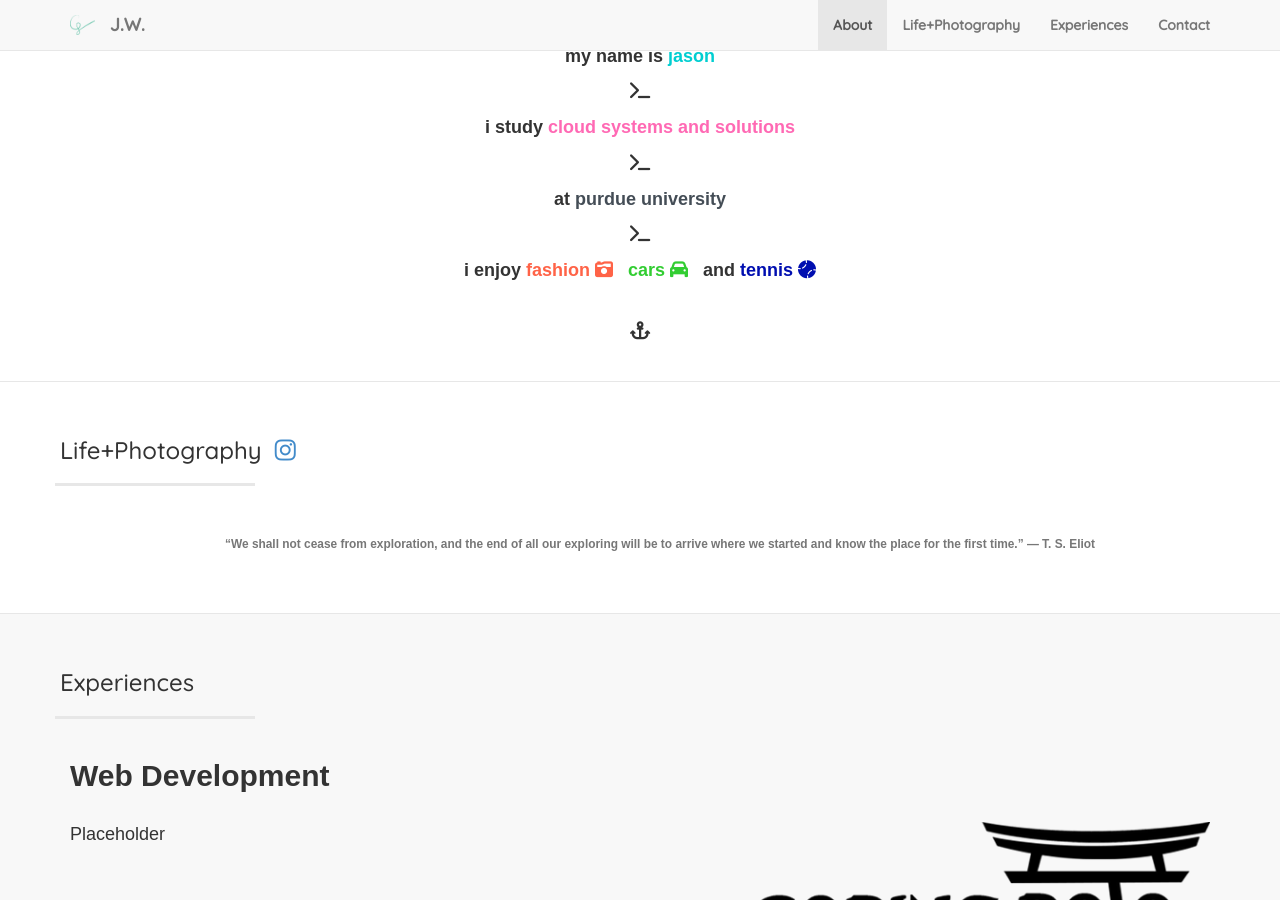
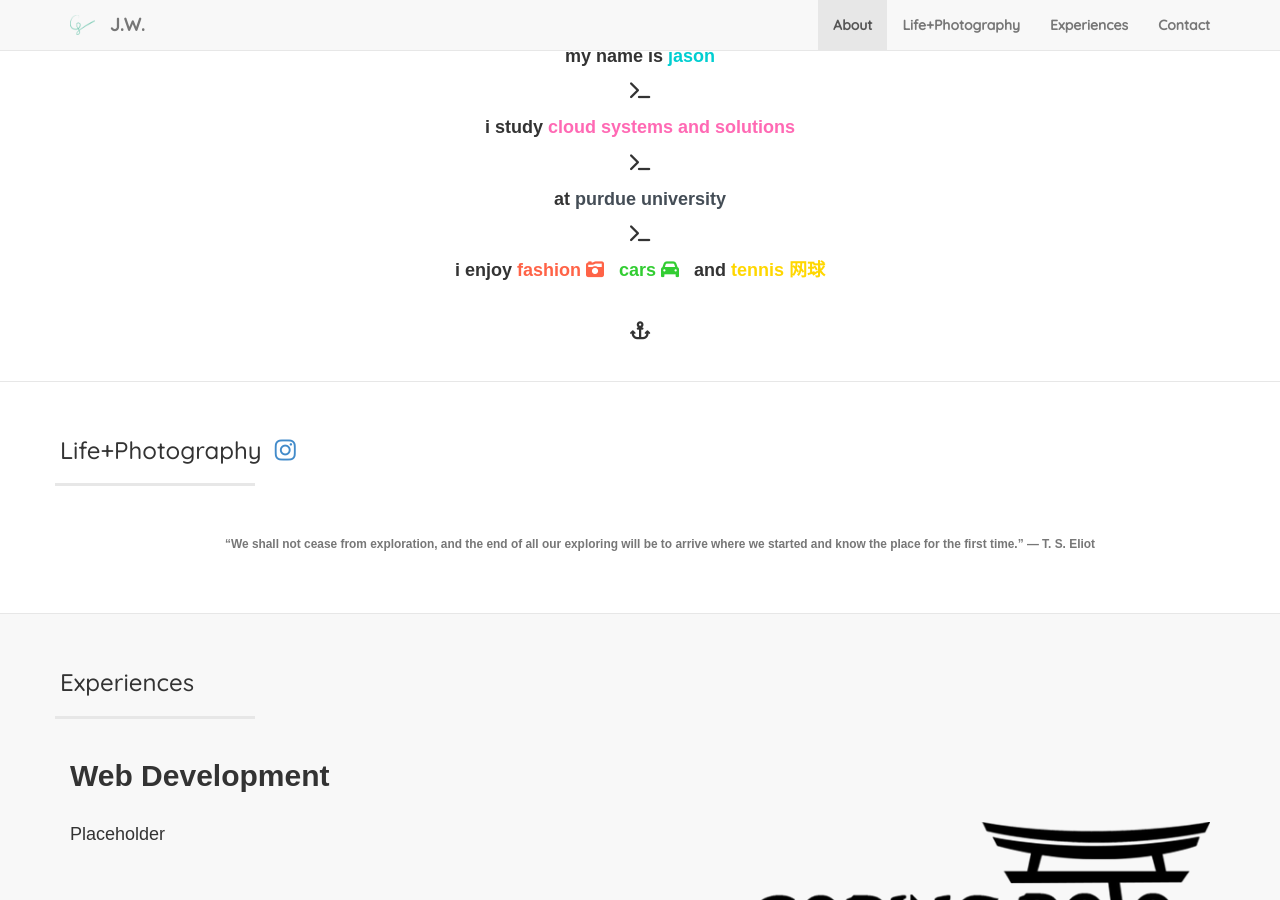
Before and after one commit to jawang94/jawang94.github.io, a Jekyll site: the page built from index.html, in a window 1280 px wide and 900 px high, scrolled down 983 px. Built offline with Jekyll 4.4.1, drawn with Linux system fonts in a browser that asks for light colours; nearby versions of some CDN libraries.

Commit message:
about me update

```diff
--- a/_includes/about.html
+++ b/_includes/about.html
@@ -23,10 +23,7 @@
         <font color="LimeGreen"
           >cars <i class="fa fa-automobile" aria-hidden="true"></i
         ></font>
-        &nbsp and
-        <font color="US Open Blue"
-          >tennis <i class="fas fa-baseball-ball"></i>
-        </font>
+        &nbsp and <font color="gold">tennis 网球</font>
         <p><br /></p>
         <p><i class="fa fa-anchor"></i></p>
         <br />
```
